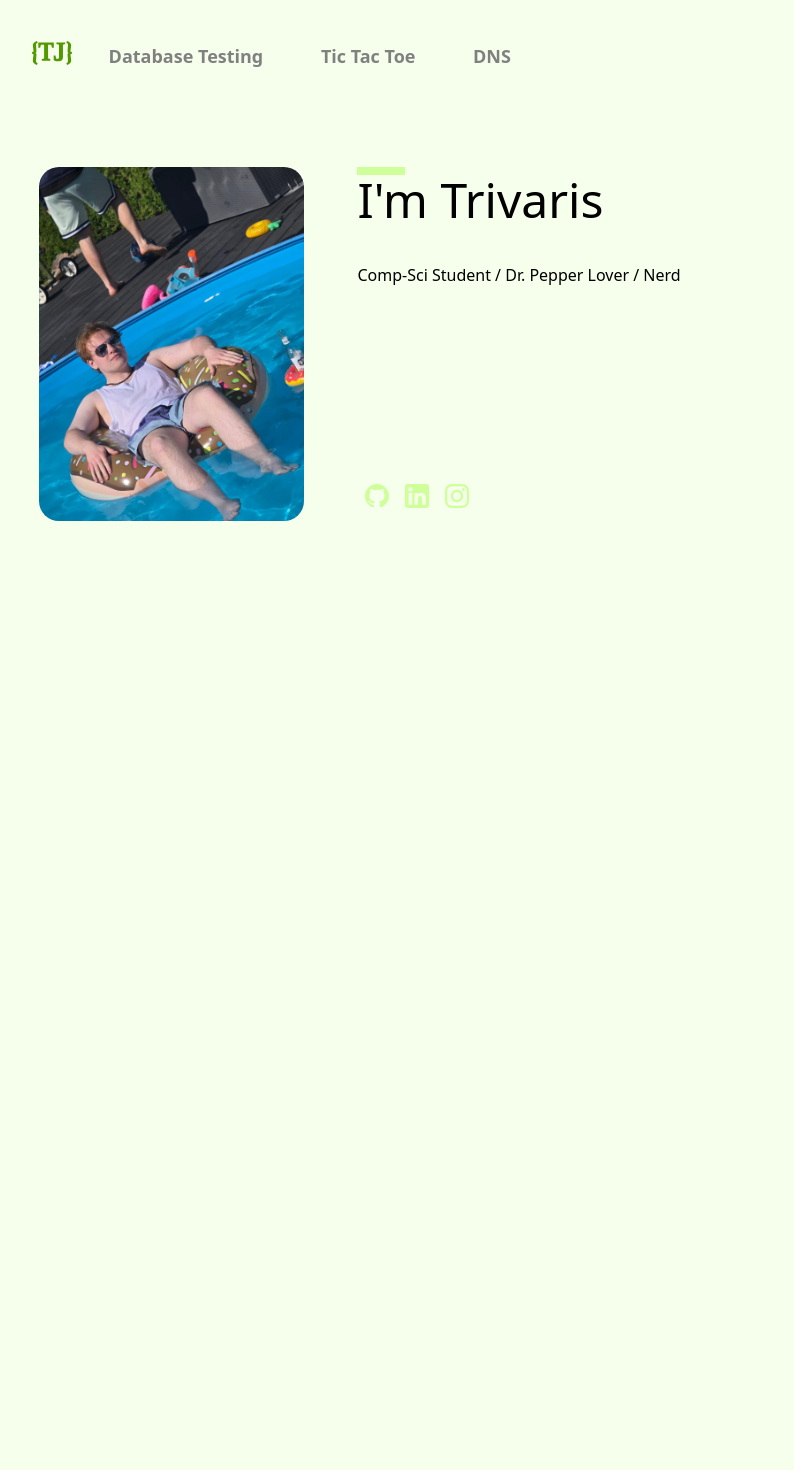
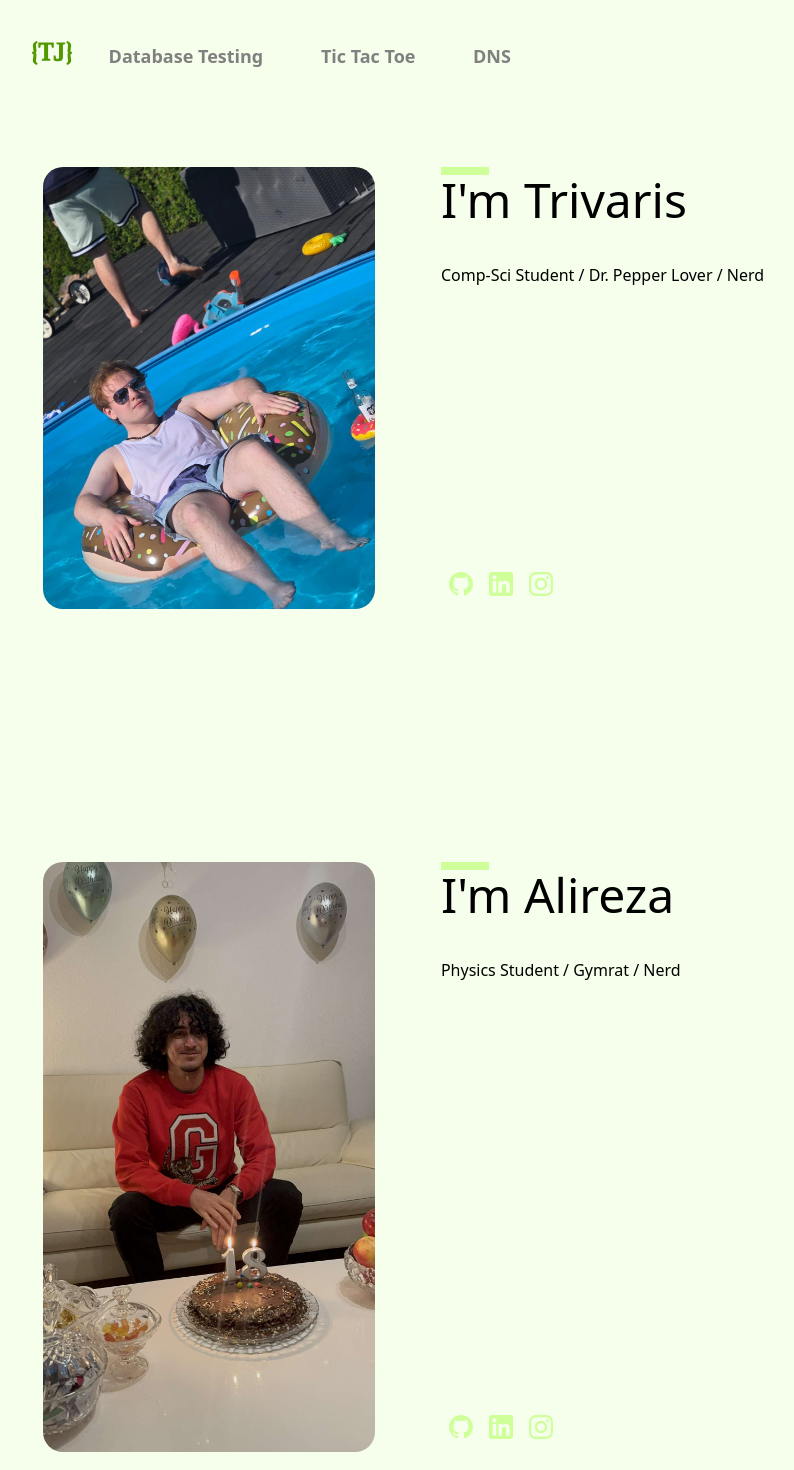
Before and after one commit to Trivaris/Homepage, a SvelteKit app: page / in a window 1280 px wide. Shown: the top 1470 px of the page, without its empty margins (237-1031 px from the left). Before the commit the page ends 800 px from the top, so only its background shows below. Built offline with nearby package versions, Linux system fonts and the light colour scheme.

Commit message:
Added Alireza

```diff
--- a/src/routes/+page.svelte
+++ b/src/routes/+page.svelte
@@ -1,15 +1,47 @@
 <script lang="ts">
     import Hero from './Hero.svelte';
+    import meImage from "$lib/assets/me.jpeg";
+    import aliImage from "$lib/assets/ali.jpeg"
+
+    const heroInfos = {
+        trivaris: {
+            name: "Trivaris",
+            intro: "Comp-Sci Student / Dr. Pepper Lover / Nerd",
+            image: meImage,
+            links: {
+                github: "https://github.com/trivaris/",
+                linkedIn: "https://www.linkedin.com/in/torben-joneit-094070380/",
+                instagram: "https://www.instagram.com/trbn.jnt"
+            }
+        },
+        alireza: {
+            name: "Alireza",
+            intro: "Physics Student / Gymrat / Nerd",
+            image: aliImage,
+            links: {
+                github: "https://github.com/trivaris/",
+                linkedIn: "https://www.linkedin.com/in/torben-joneit-094070380/",
+                instagram: "https://www.instagram.com/trbn.jnt"
+            }
+        }
+    };
+
 </script>
 
 <div class="hero">
-    <Hero />
+    <Hero
+        {...heroInfos.trivaris}
+    />
+    <Hero
+        {...heroInfos.alireza}
+    />
 </div>
 
 <style>
     .hero {
         display: flex;
         align-content: center;
+        flex-direction: column;
         margin-top: 5%;
     }
 </style>
--- a/src/routes/Hero.svelte
+++ b/src/routes/Hero.svelte
@@ -1,22 +1,24 @@
 <script lang="ts">
-    import meImage from '$lib/assets/me.jpeg';
     import Github from '$lib/assets/logos/Github.svelte';
     import LinkedIn from '$lib/assets/logos/LinkedIn.svelte';
     import Instagram from '$lib/assets/logos/Instagram.svelte';
+
+    let { name, intro, image, links } = $props();
+
 </script>
 
 <div class="main">
-    <img class="heroImage" src={meImage} alt="me">
-    <div class="right">
+    <img class="heroImage" src={image} alt={name}>
+    <div class="heroText">
         <div class="intro">
             <div class="introTextAccent"></div>
-            <h1 class="introText">I'm Trivaris</h1>
-            <p>Comp-Sci Student / Dr. Pepper Lover / Nerd</p>
+            <h1 class="introText">I'm {name}</h1>
+            <p>{intro}</p>
         </div>
         <div class="links">
-            <a href="https://github.com/trivaris/"><Github /></a>
-            <a href="https://www.linkedin.com/in/torben-joneit-094070380/"><LinkedIn /></a>
-            <a href="https://www.instagram.com/trbn.jnt/"><Instagram /></a>
+            <a href={links.github}><Github /></a>
+            <a href={links.linkedIn}><LinkedIn /></a>
+            <a href={links.instagram}><Instagram /></a>
         </div>
     </div>
 </div>
@@ -24,7 +26,7 @@
 <style>
     .main {
         display: flex;
-        margin: 0% var(--border-padding);
+        margin: 0% 5% var(--border-padding) var(--border-padding);
     }
 
     .heroImage {
@@ -49,7 +51,7 @@
         padding-bottom: 0px;
     }
 
-    .right {
+    .heroText {
         display: flex;
         justify-content: space-between;
         flex-direction: column;
```
Also changed, not shown: src/lib/assets/ali.jpeg (added).
